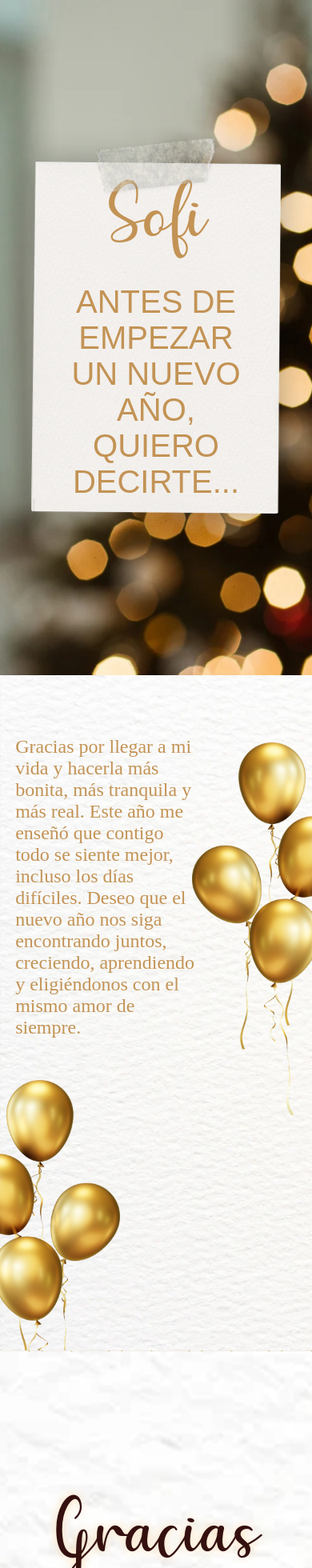
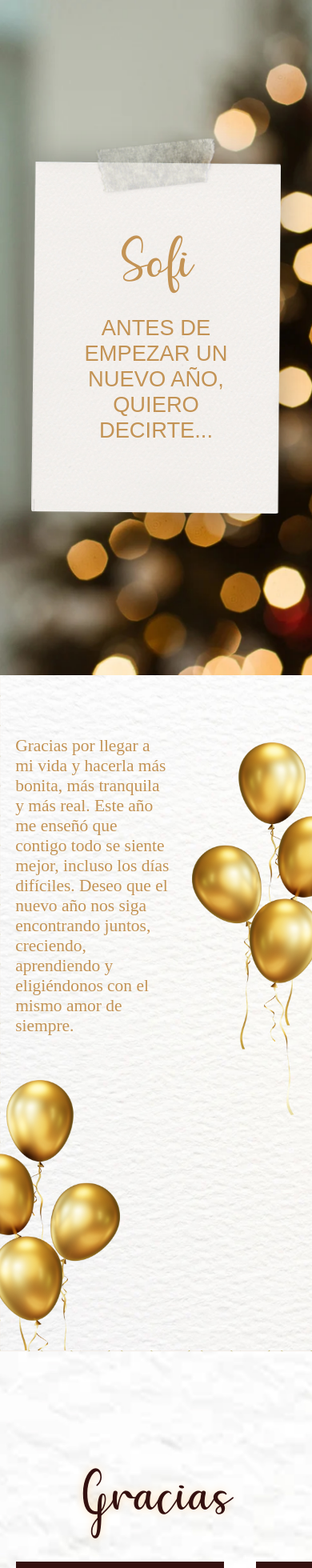
Before and after one commit to DacaxSAC/sofi-letters-new-year-landing, a React (Vite) app: page / in a window 390 px wide. Shown: the top 1960 px of the page at 80% size. Built offline with nearby package versions, Linux system fonts and the light colour scheme; a web font is replaced by a local one.

Commit message:
style(hero/recap/remember): make font sizes and widths responsive
Use clamp

```diff
--- a/src/sections/hero/Hero.module.css
+++ b/src/sections/hero/Hero.module.css
@@ -75,7 +75,7 @@
     font-family: "ZCOOL XiaoWei", sans-serif;
 
     color: #C39355;
-    font-size: 40px;
+    font-size: clamp(18px, 7vw, 40px);
     line-height: normal;
 }
 
@@ -83,7 +83,7 @@
     color: #C39355;
     text-align: center;
     font-family: Hello;
-    font-size: 96px;
+    font-size: clamp(56px, 18vw, 96px);
     font-style: normal;
     font-weight: 400;
     line-height: normal;
--- a/src/sections/recap/Recap.module.css
+++ b/src/sections/recap/Recap.module.css
@@ -31,7 +31,7 @@
     text-align: center;
     text-shadow: 0 0 12px #FFDDB2;
     font-family: Hello;
-    font-size: 96px;
+    font-size: clamp(56px, 18vw, 96px);
     font-style: normal;
     font-weight: 400;
     line-height: normal;
@@ -43,7 +43,7 @@
     text-align: center;
     text-shadow: 0 0 12px #FFDDB2;
     font-family: Hello;
-    font-size: 96px;
+    font-size: clamp(56px, 18vw, 96px);
     font-style: normal;
     font-weight: 400;
     line-height: normal;
@@ -60,7 +60,7 @@
 }
 
 .recapImage {
-    width: 50vw;
+    max-width: 300px;
     /* Using vw as '50%' often implies viewport width in these effects */
     flex-shrink: 0;
     object-fit: contain;
--- a/src/sections/remember/Remember.module.css
+++ b/src/sections/remember/Remember.module.css
@@ -68,8 +68,8 @@
     position: absolute;
     top: 8%;
     left: 8%;
-    width: auto;
-    max-width: 70%;
+    width: 50%;
+    max-width: 50%;
     z-index: 3;
     display: flex;
     justify-content: flex-start;
@@ -81,10 +81,9 @@
 .textContainer .typewriter {
     color: #C39355;
     font-family: "ZCOOL XiaoWei";
-    font-size: 24px;
+    font-size: clamp(16px, 5.5vw, 24px);
     font-weight: 400;
     line-height: normal;
-    max-width: 233px;
     display: block;
     /* Stable layout */
     width: 100%;
@@ -93,10 +92,3 @@
     top: 8px;
     white-space: normal;
 }
-
-@media (max-width: 350px) {
-    .textContainer .typewriter {
-        max-width: 200px;
-        font-size: 36px;
-    }
-}
```
